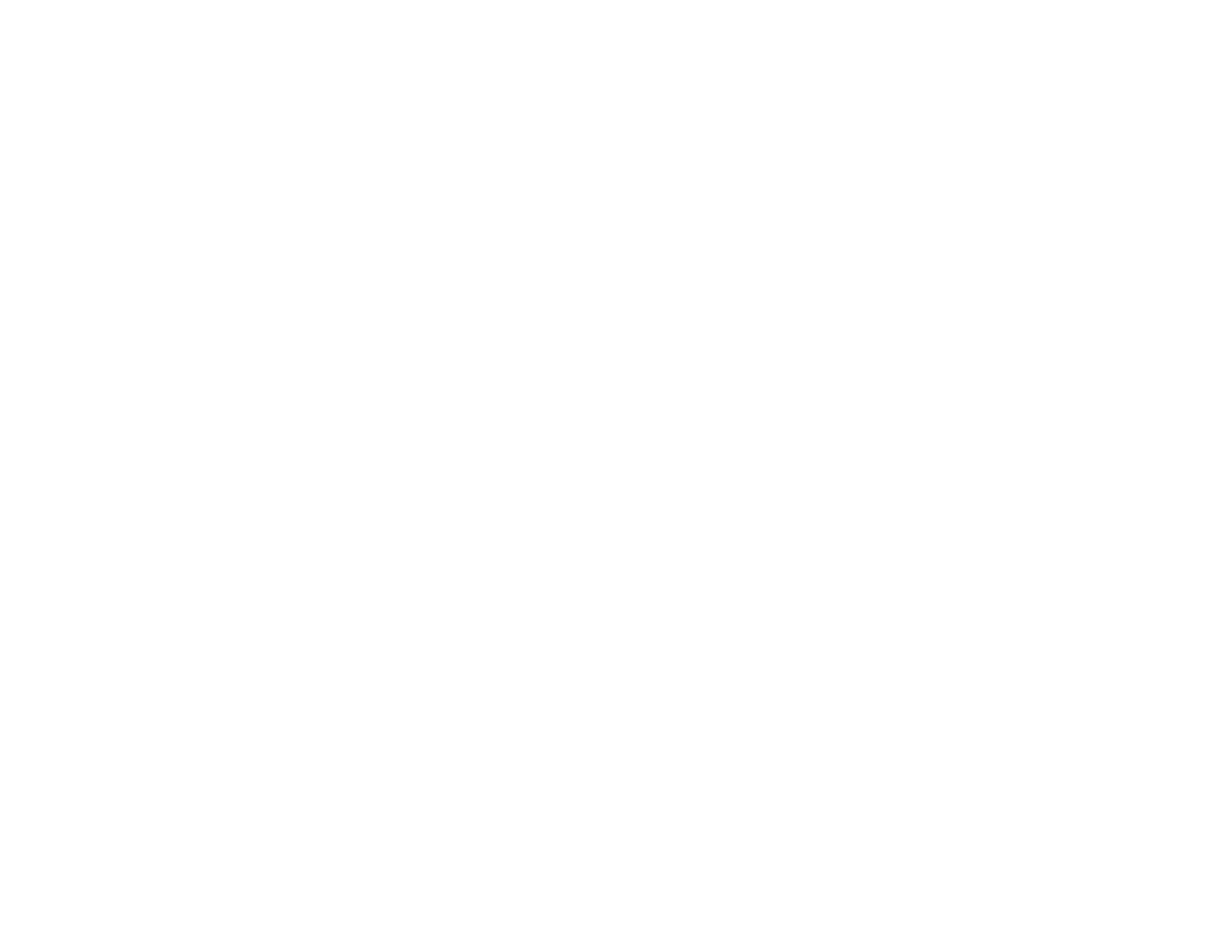
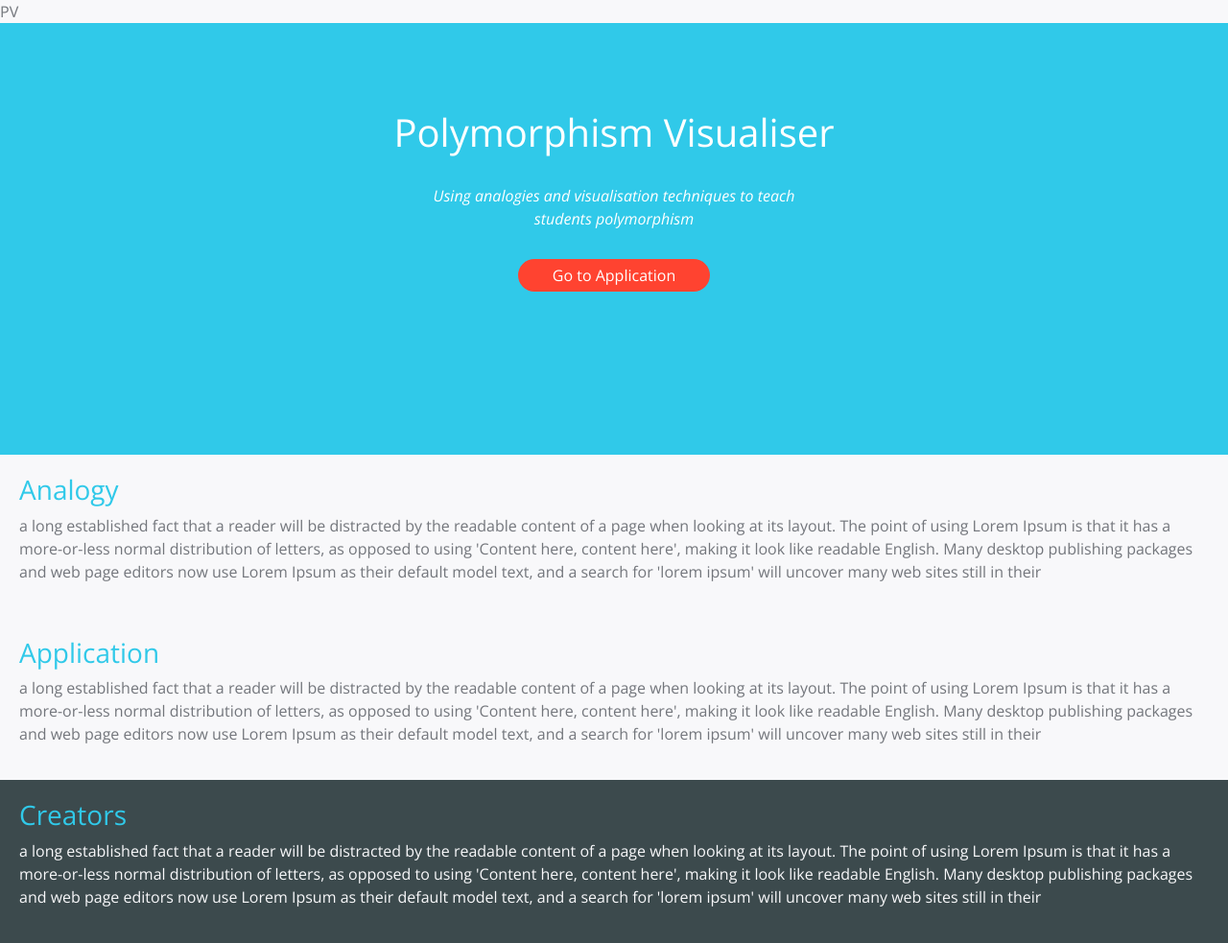
Before and after one commit to allenwang968/part4-webpage, a plain HTML site: page index.html in a window 1280 px wide. Shown: the whole page at 96% size. Before the commit the page ends 800 px from the top, so only its background shows below. Drawn offline with nearby package versions, Linux system fonts and the light colour scheme.

Commit message:
overall style

```diff
--- a/css/styles.css
+++ b/css/styles.css
@@ -0,0 +1,54 @@
+body {
+	background: #f8f8fa;
+	font-family: 'Open Sans', sans-serif;
+	color: #73767c;
+}
+
+button {
+	background: #ff4330;
+	border: none;
+	border-radius: 25px;
+	padding: 5px;
+	color: white;
+	width: 200px;
+	transition-duration: 0.4s;
+}
+
+button:hover {
+	color: #ff4330;
+	background: #f8f8fa;
+	border: 1px solid #ff4330;
+	box-sizing: border-box;
+}
+
+h3 {
+	color: #30c9e9;
+}
+
+.title {
+	text-align: center;
+	background: #30c9e9;
+	height: 450px;
+	padding-top: 90px;
+	color: white;
+}
+
+.description {
+	margin: 30px auto;
+	font-style: italic;
+	width: 30%;
+}
+
+.analogy {
+	padding: 20px;
+}
+
+.application {
+	padding: 20px;
+}
+
+.creators {
+	background: #3c4a4d;
+	color: #f8f8fa;
+	padding: 20px;
+}
--- a/index.html
+++ b/index.html
@@ -1,9 +1,47 @@
 <!DOCTYPE html>
-<html>
+<html lang="en">
 <head>
+	<meta charset="utf-8">
 	<title>Polymorphism Visualiser</title>
+	<link rel="stylesheet" href="css/bootstrap.min.css">
+	<link rel="stylesheet" href="css/styles.css">
+	<link rel="preconnect" href="https://fonts.gstatic.com">
+	<link href="https://fonts.googleapis.com/css2?family=Open+Sans:ital,wght@0,300;1,300&display=swap" rel="stylesheet">
 </head>
 <body>
 
+	<div class="header">
+		PV
+	</div>
+
+	<div class="title">
+		<h1>Polymorphism Visualiser</h1>
+		<div class="description">
+			<p>Using analogies and visualisation techniques to teach students polymorphism</p>
+		</div>
+		<button onclick="location.href='google.com'" type="button">Go to Application</button>
+	</div>
+
+	<div class="analogy">
+		<h3>Analogy</h3>
+		<p>a long established fact that a reader will be distracted by the readable content of a page when looking at its layout. The point of using Lorem Ipsum is that it has a more-or-less normal distribution of letters, as opposed to using 'Content here, content here', making it look like readable English. Many desktop publishing packages and web page editors now use Lorem Ipsum as their default model text, and a search for 'lorem ipsum' will uncover many web sites still in their</p>
+	</div>
+
+	<div class="application">
+		<h3>Application</h3>
+		<p>a long established fact that a reader will be distracted by the readable content of a page when looking at its layout. The point of using Lorem Ipsum is that it has a more-or-less normal distribution of letters, as opposed to using 'Content here, content here', making it look like readable English. Many desktop publishing packages and web page editors now use Lorem Ipsum as their default model text, and a search for 'lorem ipsum' will uncover many web sites still in their</p>
+	</div>
+
+
+	<div class="creators">
+		<h3>Creators</h3>
+		<p>a long established fact that a reader will be distracted by the readable content of a page when looking at its layout. The point of using Lorem Ipsum is that it has a more-or-less normal distribution of letters, as opposed to using 'Content here, content here', making it look like readable English. Many desktop publishing packages and web page editors now use Lorem Ipsum as their default model text, and a search for 'lorem ipsum' will uncover many web sites still in their</p>
+	</div>
+
+
+	<!-- scripts -->
+	<script src="js/jquery-5.3.1.min.js"></script>
+	<script src="js/bootstrap.min.js"></script>
+	<script src="js/script.js"></script>
 </body>
 </html>
```
